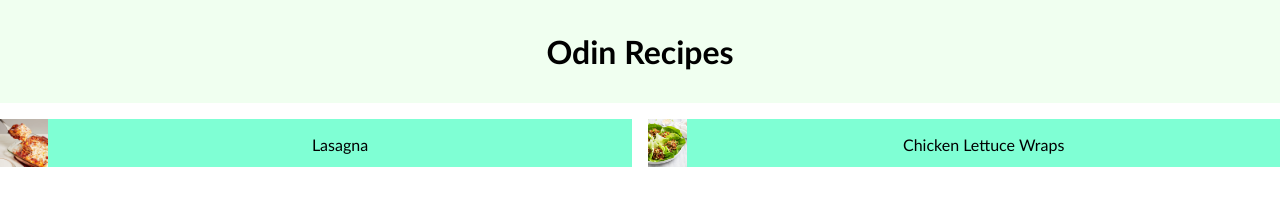
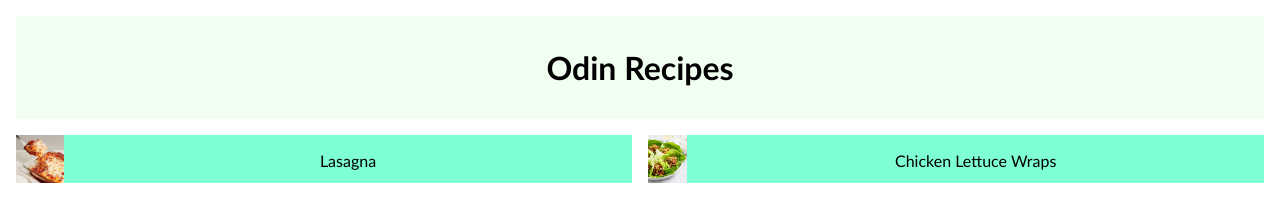
Before and after one commit to ryancarignan/odin-recipes, a plain HTML site: page index.html in a window 1280 px wide. Drawn offline with Linux system fonts and the light colour scheme.

Commit message:
Add 1rem padding to homepage

```diff
--- a/src/index-style.css
+++ b/src/index-style.css
@@ -1,7 +1,7 @@
 body {
     font-family: 'Trebuchet MS', 'Lucida Sans Unicode', 'Lucida Grande', 'Lucida Sans', Arial, sans-serif;
     margin: 0px;
-    padding: 0px;
+    padding: 1rem;
     background-color: white;
 }
 h1 {
```
